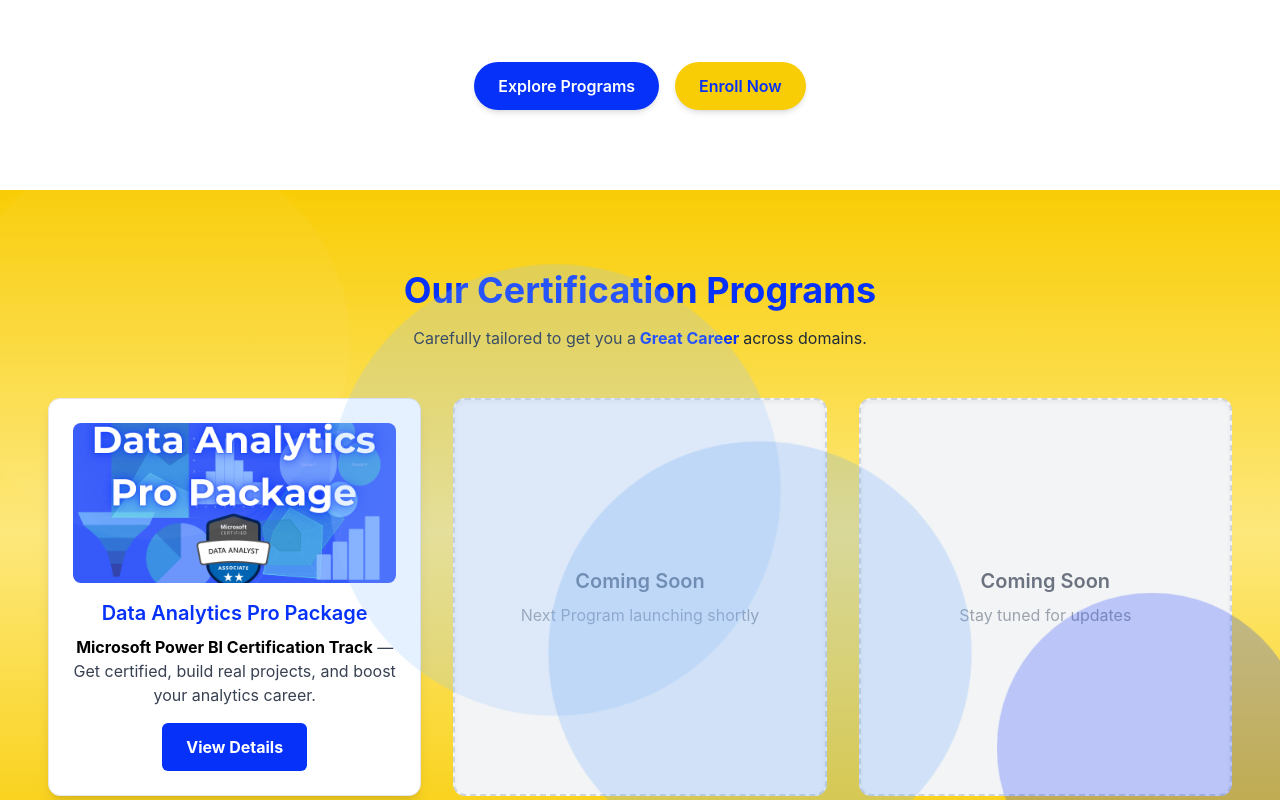
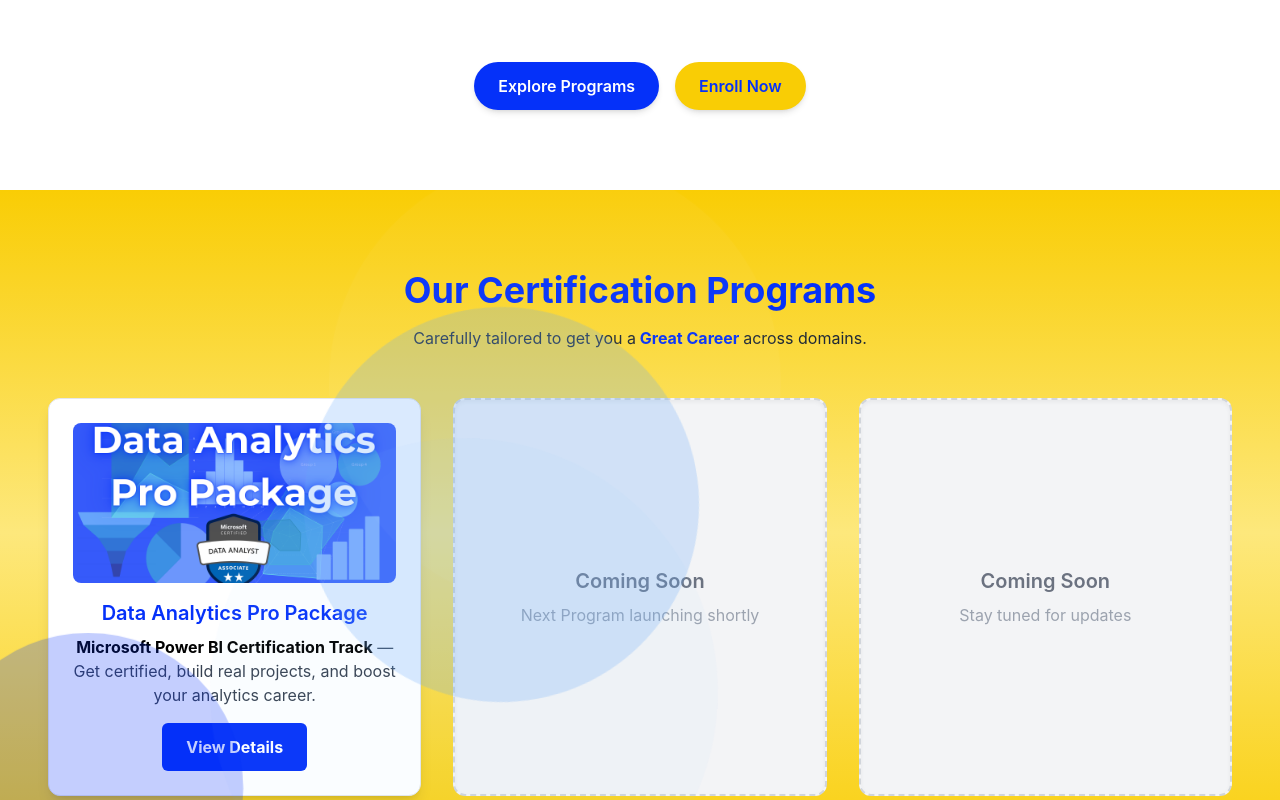
Before and after one commit to sanjeev699/certifa_rebel, a React (Create React App) app: page / in a window 1280 px wide. Shown: the part 2920-3720 px from the top of the page. Built offline with nearby package versions, Linux system fonts and the light colour scheme.

Commit message:
Update ProgramSection.jsx

```diff
--- a/src/components/ProgramSection.jsx
+++ b/src/components/ProgramSection.jsx
@@ -13,10 +13,11 @@ const ProgramSection = () => {
        {/* Floating/Abstract Shapes */}
      {/* Animated Background Blobs */}
 {/* Diagonal Floating Animated Blobs */}
-<div className="absolute top-10 left-10 w-32 h-32 md:w-56 md:h-56 bg-white opacity-15 rounded-full -rotate-12 animate-ping-slow"></div>
-<div className="absolute top-1/4 left-1/3 w-40 h-40 md:w-64 md:h-64 bg-blue-300 opacity-18 rounded-full rotate-8 animate-ping-slow"></div>
-<div className="absolute top-1/2 left-1/2 w-36 h-36 md:w-60 md:h-60 bg-blue-400 opacity-12 rounded-full -rotate-6 animate-ping-slow"></div>
-<div className="absolute bottom-10 right-10 w-28 h-28 md:w-44 md:h-44 bg-brandBlue opacity-22 rounded-full rotate-20 animate-ping-slow"></div>
+<div className="absolute top-16 left-1/3 w-40 h-40 md:w-64 md:h-64 bg-white opacity-15 rounded-full -rotate-6 animate-ping-slow"></div>
+<div className="absolute bottom-10 left-1/4 w-48 h-48 md:w-72 md:h-72 bg-blue-300 opacity-20 rounded-full rotate-12 animate-ping-slow"></div>
+<div className="absolute top-1/3 right-1/2 transform -translate-x-1/2 -translate-y-1/2 w-36 h-36 md:w-56 md:h-56 bg-blue-400 opacity-12 rounded-full -rotate-45 animate-ping-slow"></div>
+<div className="absolute bottom-0 right-1/5 w-28 h-28 md:w-44 md:h-44 bg-brandBlue opacity-22 rounded-full rotate-18 animate-ping-slow"></div>
+
 
       <div className="max-w-7xl mx-auto px-6 md:px-12 text-center">
         <h2 className="text-3xl md:text-4xl font-bold mb-4 text-brandBlue">
```
